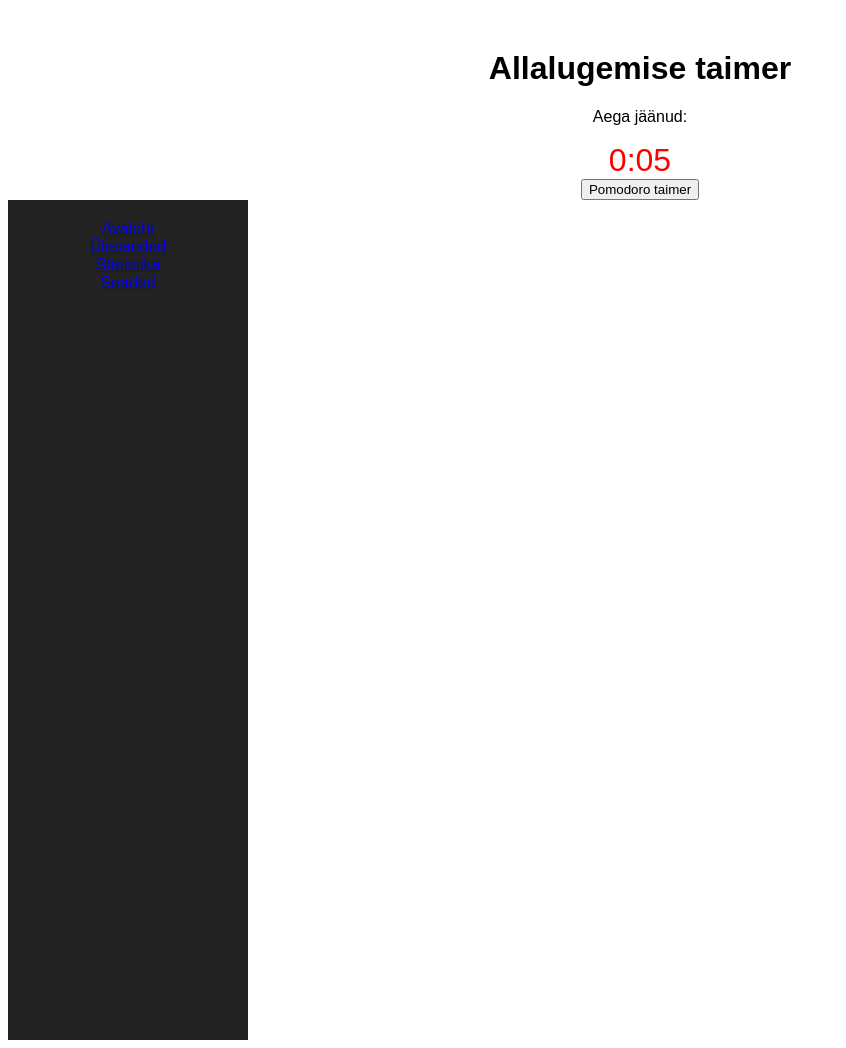
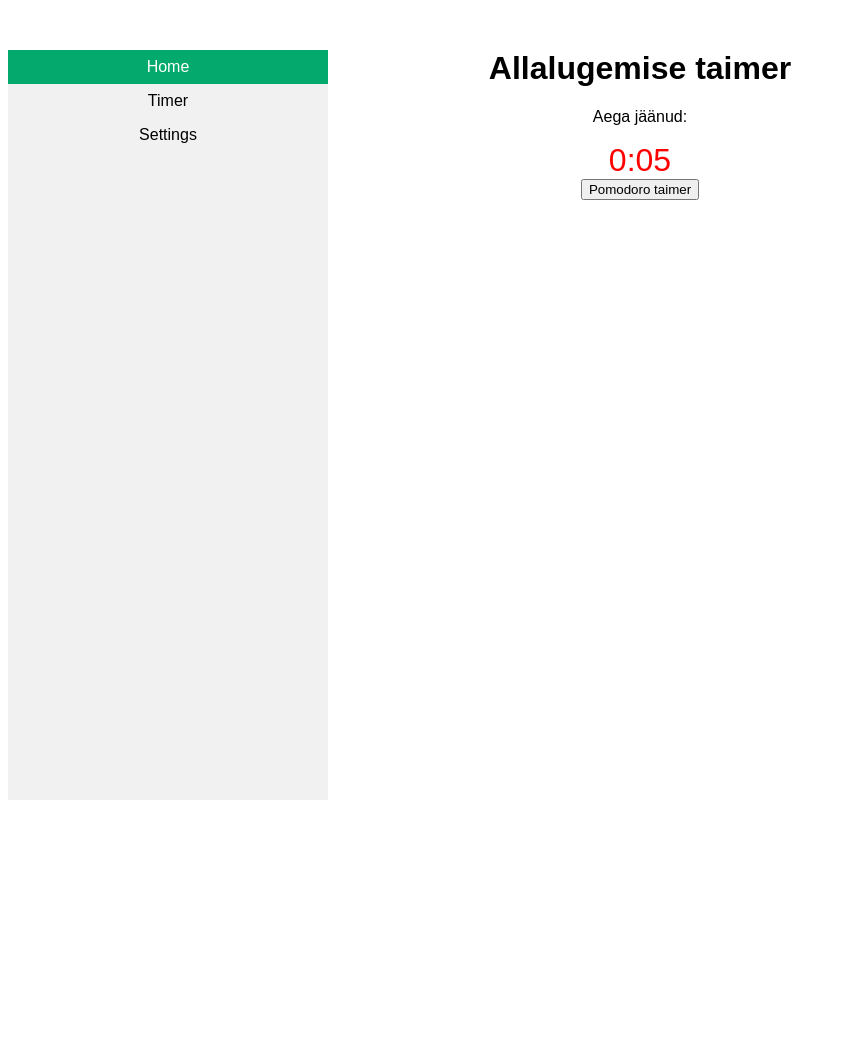
Before and after one commit to Vahvl/produdoro3, a Flask app: page / in a window 1280 px wide. Shown: the whole page, without its empty margins (0-846 px from the left). After the commit the page ends 800 px from the top, so only its background shows below. Run offline with Flask 3, Linux system fonts and the light colour scheme.

Commit message:
Sidebar korralik

```diff
--- a/templates/index.html
+++ b/templates/index.html
@@ -14,30 +14,45 @@
             font-size: 2em;
             color: red;
         }
-        .sidebar {
-            width: 200px;
-            height: 100vh;
-            background-color: #222;
-            color: white;
-            display: flex;
-            flex-direction: column;
-            padding: 20px;
-            .sidebar a {
-            color: white;
-            text-decoration: none;
-            margin: 10px 0;
-            padding: 10px;
-            border-radius: 5px;
-        }
-        .sidebar a:hover {
-            background-color: #444;
-        }
-        .content {
-            flex: 1;
-            padding: 20px;
+        ul {
+  list-style-type: none;
+  margin: 0;
+  padding: 0;
+  width: 25%;
+  background-color: #f1f1f1;
+  position: fixed;
+  height: 100%;
+  overflow: auto;
+}
+
+li a {
+  display: block;
+  color: #000;
+  padding: 8px 16px;
+  text-decoration: none;
+}
+
+li a.active {
+  background-color: #04AA6D;
+  color: white;
+}
+
+li a:hover:not(.active) {
+  background-color: #555;
+  color: white;
+}
     </style>
+    <div class="content">
+        {% block content %}{% endblock %}
+    </div>
 </head>
 <body>
+
+    <ul>
+        <li><a class="active" href="">Home</a></li>
+        <li><a href="pomodoro">Timer</a></li>
+        <li><a href="settings">Settings</a></li>
+    </ul>
 
     <h1>Allalugemise taimer</h1>
     <p>Aega jäänud:</p>
@@ -66,15 +81,7 @@
         <button>Pomodoro taimer</button>
     </a>
 
-    <div class="sidebar">
-        <a href="/">Avaleht</a>
-        <a href="/tasks">Ülesanded</a>
-        <a href="/stats">Statistika</a>
-        <a href="/settings">Seaded</a>
-    </div>
-    <div class="content">
-        {% block content %}{% endblock %}
-    </div>
+
 
 </body>
 </html>
```
